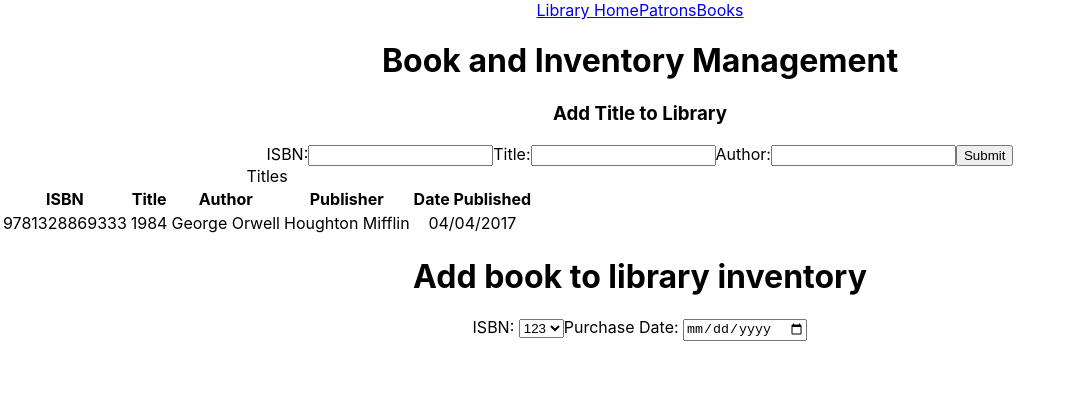
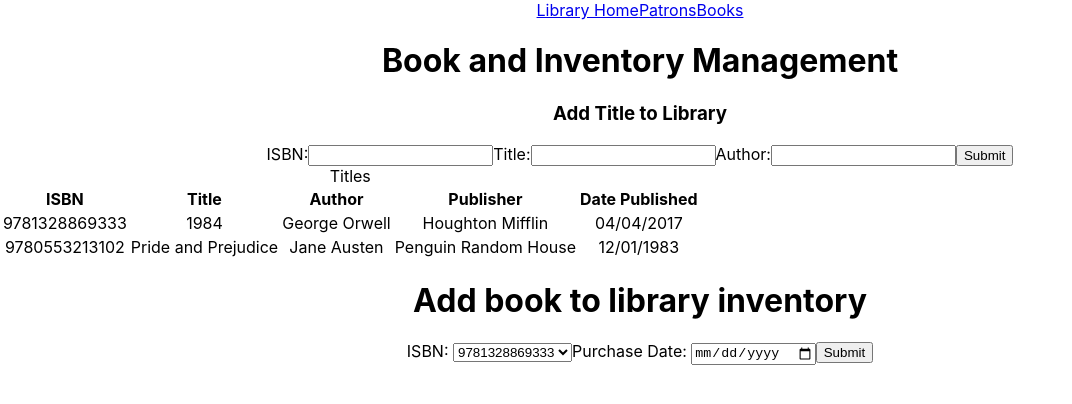
Before and after one commit to allisonglittle/library-database, a React (Create React App) app in the folder library-ui/: page /book_management in a window 1280 px wide. Shown: the top 404 px of the page, without its empty margins (0-1072 px from the left). Built offline with nearby package versions, Linux system fonts and the light colour scheme.

Commit message:
Updated book and title components

```diff
--- a/library-ui/src/components/AddBook.js
+++ b/library-ui/src/components/AddBook.js
@@ -7,12 +7,12 @@ function AddBook() {
             <h1>Add book to library inventory</h1>
             <label>ISBN: </label>
             <select name="title" id="title">
-                <option value="123">123</option>
-                <option value="234">234</option>
-                <option value="345">345</option>
+                <option value="9781328869333">9781328869333</option>
+                <option value="9780553213102">9780553213102</option>
             </select>
             <label>Purchase Date: </label>
             <input type="date" name="purchase_date" />
+            <button type="submit">Submit</button>
         </form>
     );
 };
--- a/library-ui/src/components/TitleList.js
+++ b/library-ui/src/components/TitleList.js
@@ -20,6 +20,13 @@ function TitleList() {
                     <td>Houghton Mifflin</td>
                     <td>04/04/2017</td>
                 </tr>
+                <tr>
+                    <td>9780553213102</td>
+                    <td>Pride and Prejudice</td>
+                    <td>Jane Austen</td>
+                    <td>Penguin Random House</td>
+                    <td>12/01/1983</td>
+                </tr>
             </tbody>
         </table>
     );
```
Also changed, not shown: library-ui/src/pages/InventoryManagement.js (added).
